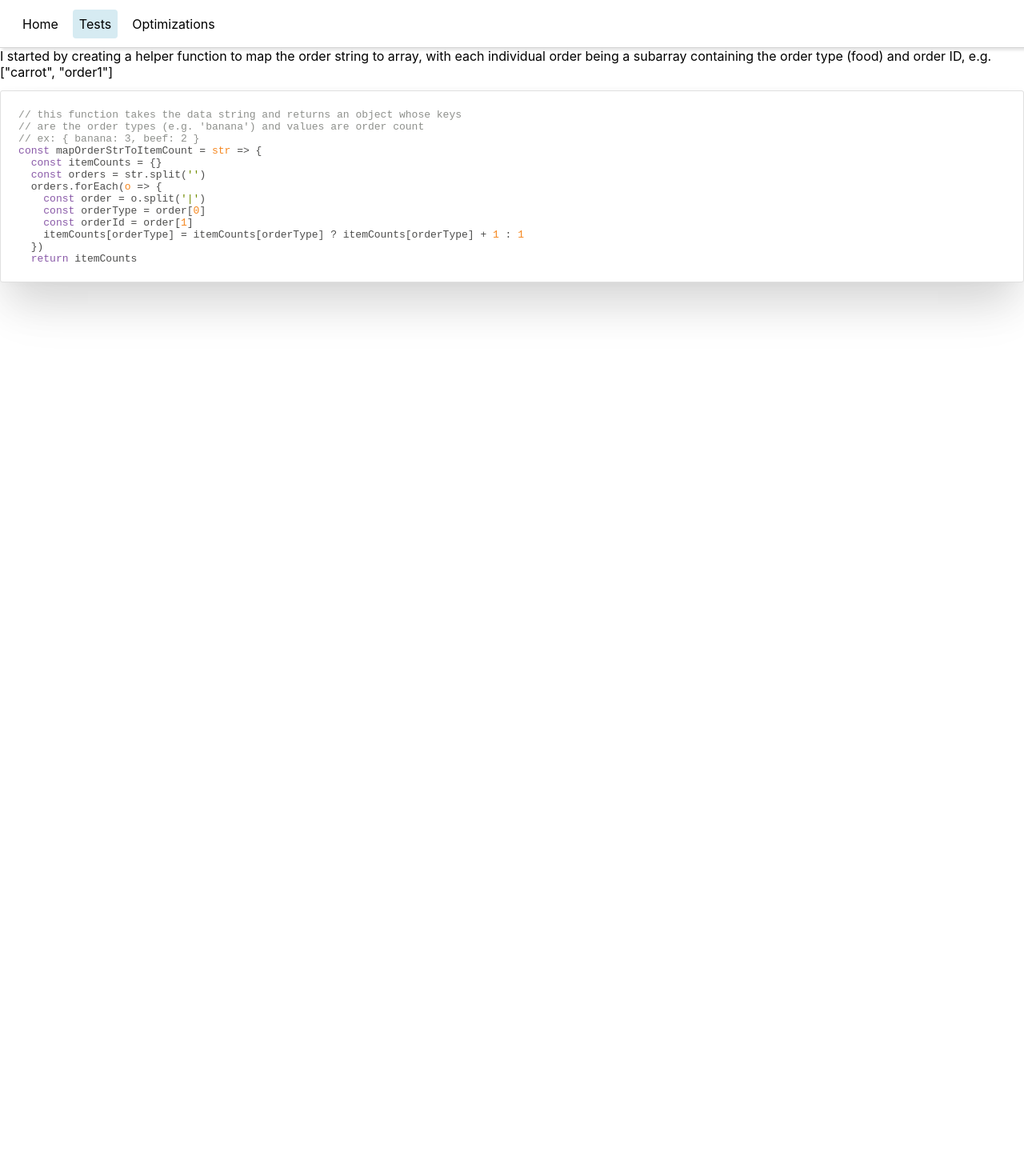
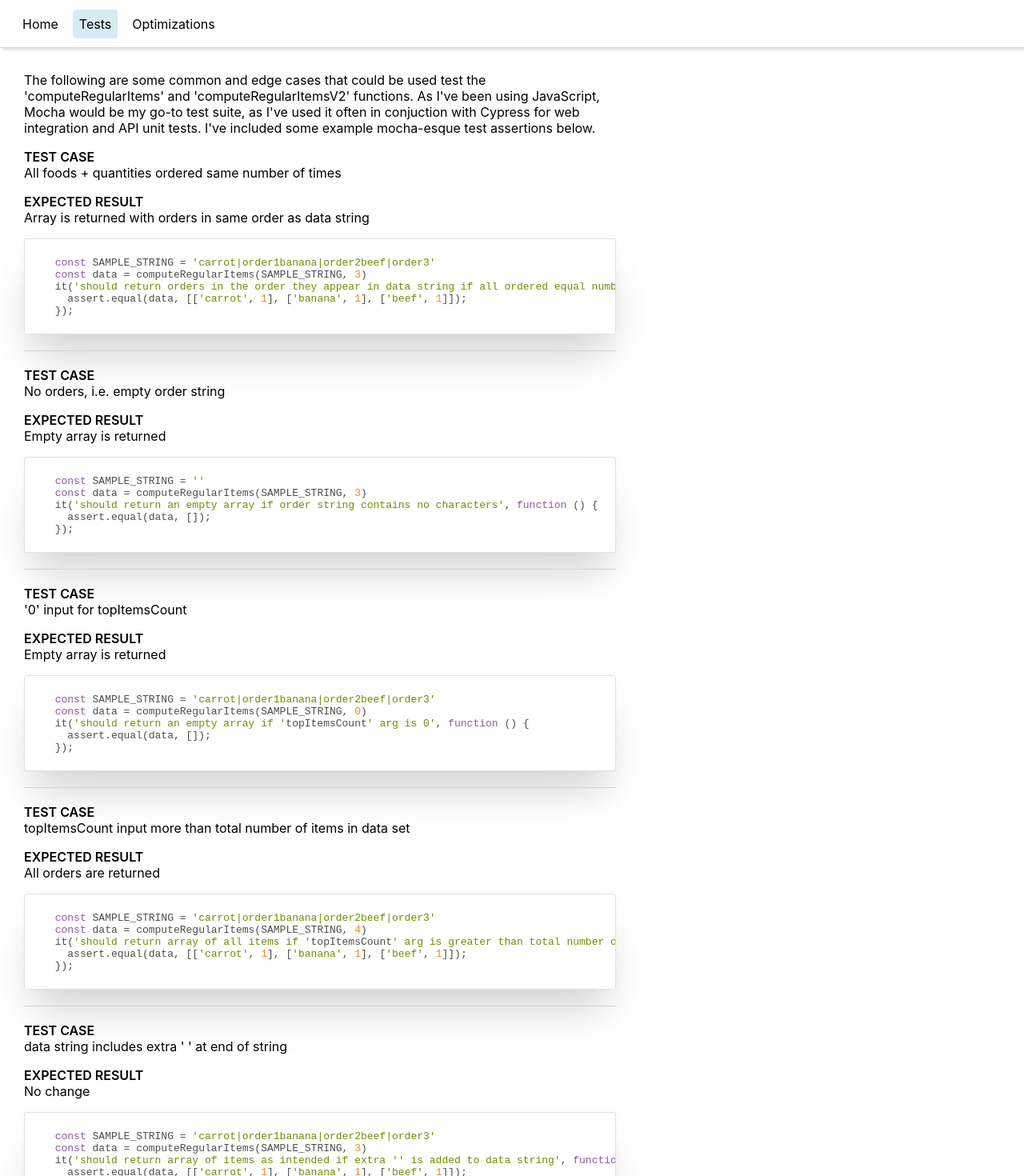
Before and after one commit to josephwilliams/optimize_orderbook, a Next.js app: page /tests in a window 1280 px wide. Shown: the top 1470 px of the page at 80% size. Before the commit the page ends 800 px from the top, so only its background shows below. Built offline with nearby package versions, Linux system fonts and the light colour scheme.

Commit message:
test page

```diff
--- a/components/content-renderer.js
+++ b/components/content-renderer.js
@@ -11,10 +11,17 @@ const ContentRenderer = ({ content }) => (
     {content.map(d => (
       d.type === CONTENT_TYPE_CODE
         ? (
-          <CodeBlock code={d.content} />
+          <>
+            <CodeBlock code={d.content} />
+            {d.endWithLineBreak && <div className={styles.lineBreak} />}
+          </>
         ) : (
           <div className={styles.textContent}>
+            <div className={styles.textTitle}>
+              {d.title}
+            </div>
             {d.content}
+            {d.endWithLineBreak && <div className={styles.lineBreak} />}
           </div>
         )
     ))}
--- a/data/test-page-content.js
+++ b/data/test-page-content.js
@@ -2,26 +2,148 @@ import { CONTENT_TYPE_CODE } from './utils'
 
 const data = [
   {
-    content: 'I started by creating a helper function to map the order string to array, with each individual order being a subarray containing the order type (food) and order ID, e.g. ["carrot", "order1"]'
+    content: `The following are some common and edge cases that could be used test the 'computeRegularItems' and 'computeRegularItemsV2' functions. As I've been using JavaScript, Mocha would be my go-to test suite, as I've used it often in conjuction with Cypress for web integration and API unit tests. I've included some example mocha-esque test assertions below.`
+  },
+  // 1
+  {
+    title: 'TEST CASE',
+    content: `All foods + quantities ordered same number of times`
   },
   {
-    content: (
-  `
-  // this function takes the data string and returns an object whose keys
-  // are the order types (e.g. 'banana') and values are order count
-  // ex: { banana: 3, beef: 2 }
-  const mapOrderStrToItemCount = str => {
-    const itemCounts = {}
-    const orders = str.split('\r')
-    orders.forEach(o => {
-      const order = o.split('|')
-      const orderType = order[0]
-      const orderId = order[1]
-      itemCounts[orderType] = itemCounts[orderType] ? itemCounts[orderType] + 1 : 1
-    })
-    return itemCounts
-  `
-    ),
+    title: 'EXPECTED RESULT',
+    content: 'Array is returned with orders in same order as data string'
+  },
+  {
+    content: `
+    const SAMPLE_STRING = 'carrot|order1\rbanana|order2\rbeef|order3'
+    const data = computeRegularItems(SAMPLE_STRING, 3)
+    it('should return orders in the order they appear in data string if all ordered equal number of times', function () {
+      assert.equal(data, [['carrot', 1], ['banana', 1], ['beef', 1]]);
+    });
+    `,
+    type: CONTENT_TYPE_CODE,
+    endWithLineBreak: true,
+  },
+  // 2
+  {
+    title: 'TEST CASE',
+    content: `No orders, i.e. empty order string`
+  },
+  {
+    title: 'EXPECTED RESULT',
+    content: 'Empty array is returned'
+  },
+  {
+    content: `
+    const SAMPLE_STRING = ''
+    const data = computeRegularItems(SAMPLE_STRING, 3)
+    it('should return an empty array if order string contains no characters', function () {
+      assert.equal(data, []);
+    });
+    `,
+    type: CONTENT_TYPE_CODE,
+    endWithLineBreak: true,
+  },
+  // 3
+  {
+    title: 'TEST CASE',
+    content: `'0' input for topItemsCount`
+  },
+  {
+    title: 'EXPECTED RESULT',
+    content: 'Empty array is returned'
+  },
+  {
+    content: `
+    const SAMPLE_STRING = 'carrot|order1\rbanana|order2\rbeef|order3'
+    const data = computeRegularItems(SAMPLE_STRING, 0)
+    it('should return an empty array if 'topItemsCount' arg is 0', function () {
+      assert.equal(data, []);
+    });
+    `,
+    type: CONTENT_TYPE_CODE,
+    endWithLineBreak: true,
+  },
+  // 4
+  {
+    title: 'TEST CASE',
+    content: `topItemsCount input more than total number of items in data set`
+  },
+  {
+    title: 'EXPECTED RESULT',
+    content: 'All orders are returned'
+  },
+  {
+    content: `
+    const SAMPLE_STRING = 'carrot|order1\rbanana|order2\rbeef|order3'
+    const data = computeRegularItems(SAMPLE_STRING, 4)
+    it('should return array of all items if 'topItemsCount' arg is greater than total number of orders', function () {
+      assert.equal(data, [['carrot', 1], ['banana', 1], ['beef', 1]]);
+    });
+    `,
+    type: CONTENT_TYPE_CODE,
+    endWithLineBreak: true,
+  },
+  // 5
+  {
+    title: 'TEST CASE',
+    content: `data string includes extra '\r' at end of string`
+  },
+  {
+    title: 'EXPECTED RESULT',
+    content: 'No change'
+  },
+  {
+    content: `
+    const SAMPLE_STRING = 'carrot|order1\rbanana|order2\rbeef|order3\r'
+    const data = computeRegularItems(SAMPLE_STRING, 3)
+    it('should return array of items as intended if extra '\r' is added to data string', function () {
+      assert.equal(data, [['carrot', 1], ['banana', 1], ['beef', 1]]);
+    });
+    `,
+    type: CONTENT_TYPE_CODE,
+    endWithLineBreak: true,
+  },
+  // 6
+  {
+    title: 'TEST CASE',
+    content: `data string includes extra '\r' at beginning of string`
+  },
+  {
+    title: 'EXPECTED RESULT',
+    content: '(breaking) Empty subarray is returned as part of returned array; subsequent subarrays include valid data'
+  },
+  {
+    content: `
+    const SAMPLE_STRING = '\rcarrot|order1\rbanana|order2\rbeef|order3\r'
+    const data = computeRegularItems(SAMPLE_STRING, 3)
+    it('should return array of items as intended if extra '\r' is prepended to data string', function () {
+      assert.equal(data, [['carrot', 1], ['banana', 1], ['beef', 1]]);
+    });
+    `,
+    type: CONTENT_TYPE_CODE,
+  },
+  {
+    content: 'NOTE: This is the first breaking test. We would need to add string format validation, or throw an error, if this test case occurred.',
+    endWithLineBreak: true,
+  },
+  // 7
+  {
+    title: 'TEST CASE (only for computeRegularItemsV2)',
+    content: `Most frequent orders all of same food, but different quantity`
+  },
+  {
+    title: 'EXPECTED RESULT',
+    content: 'Order array is returned with orders in same order as data string'
+  },
+  {
+    content: `
+    const SAMPLE_STRING = 'carrot|order1|quantity1\rbanana|order1|quantity8'
+    const data = computeRegularItems(SAMPLE_STRING, 2)
+    it('should return array of orders in same order as data string if no "most frequent" order; i.e. all individual orders and their respective quantities are unique combinations', function () {
+      assert.equal(data, [['carrot', 'quantity1'], ['banana', 'quantity8']]);
+    });
+    `,
     type: CONTENT_TYPE_CODE,
   },
 ]
--- a/pages/index.js
+++ b/pages/index.js
@@ -3,6 +3,9 @@ import { CONTENT_TYPE_CODE, HOME_PAGE_CONTENT } from '../data'
 
 export default function LandingPage() {
   return (
-    <Page content={HOME_PAGE_CONTENT} title={'Accelerate Challenge'} />
+    <Page
+      content={HOME_PAGE_CONTENT}
+      title={'Accelerate Challenge'}
+    />
   )
 }
--- a/pages/optimization.js
+++ b/pages/optimization.js
@@ -3,6 +3,9 @@ import { CONTENT_TYPE_CODE, OPTIMIZATION_PAGE_CONTENT } from '../data'
 
 export default function OptimizationPage() {
   return (
-    <Page content={OPTIMIZATION_PAGE_CONTENT} title={'Accelerate Challenge'} />
+    <Page
+      content={OPTIMIZATION_PAGE_CONTENT}
+      title={'Accelerate Challenge - Optimization'}
+    />
   )
 }
--- a/pages/tests.js
+++ b/pages/tests.js
@@ -3,6 +3,9 @@ import { CONTENT_TYPE_CODE, TEST_PAGE_CONTENT } from '../data'
 
 export default function TestPage() {
   return (
-    <Page content={TEST_PAGE_CONTENT} title={'Accelerate Challenge'} />
+    <Page
+      content={TEST_PAGE_CONTENT}
+      title={'Accelerate Challenge - tests'}
+    />
   )
 }
--- a/styles/shared.module.scss
+++ b/styles/shared.module.scss
@@ -0,0 +1,22 @@
+.pageWrapper {
+}
+
+.pageContentWrapper {
+  padding: 30px;
+  max-width: 800px;
+}
+
+.textContent {
+  margin-bottom: 16px;
+}
+
+.textTitle {
+  font-weight: 600;
+}
+
+.lineBreak {
+  width: 100%;
+  height: 1px;
+  background: lightgrey;
+  margin: 20px 0;
+}
```
